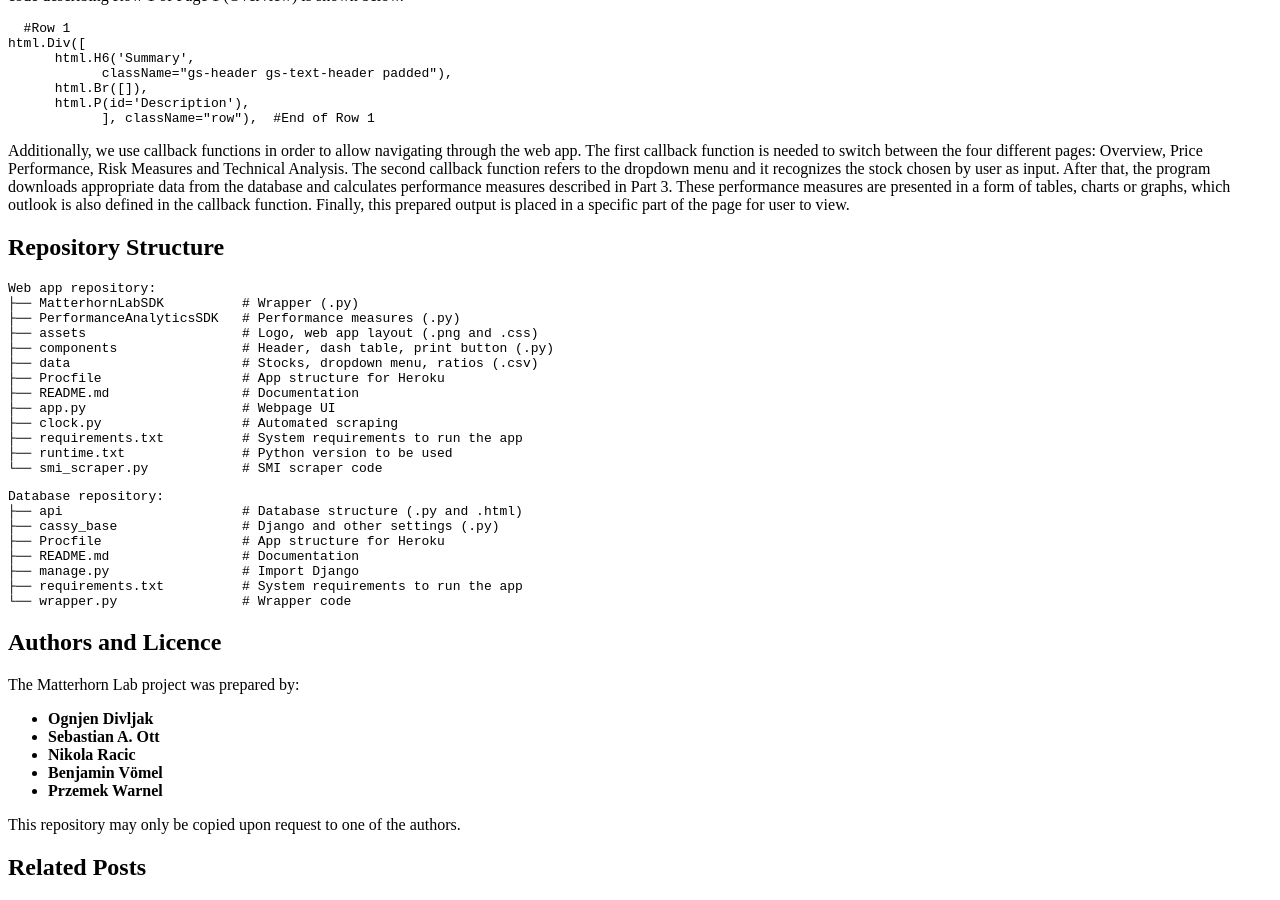
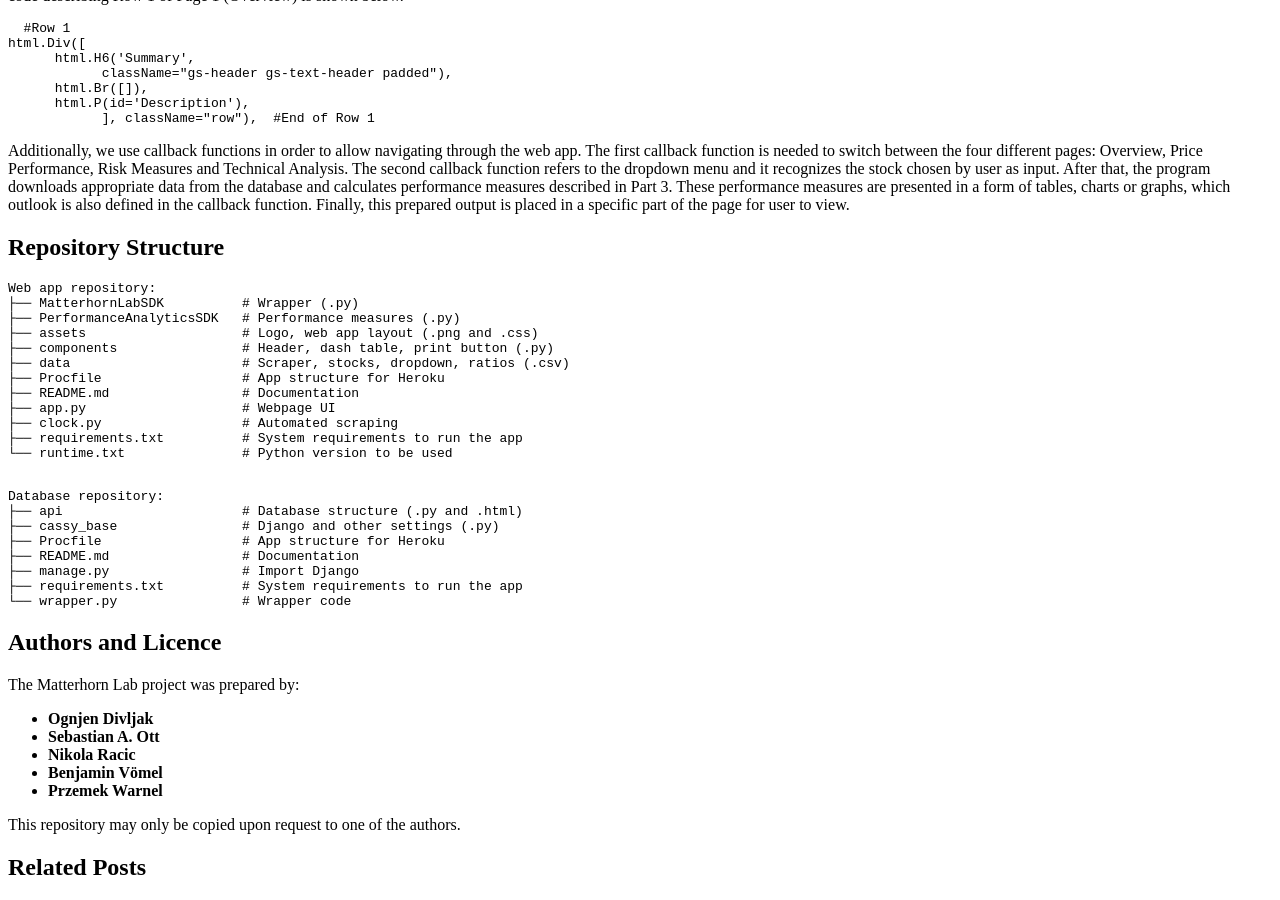
Before and after one commit to matterhornlab/matterhornlab.github.io, a Jekyll site: the page built from _posts/2019-05-24-launch-of-matterhorn-lab.md, in a window 1280 px wide and 900 px high, scrolled down 8693 px. Built offline with Jekyll 4.4.1, drawn with Linux system fonts in a browser that asks for light colours; Markdown is read by kramdown in place of the engine named in the settings.

Commit message:
Update 2019-05-24-launch-of-matterhorn-lab.md

````diff
--- a/_posts/2019-05-24-launch-of-matterhorn-lab.md
+++ b/_posts/2019-05-24-launch-of-matterhorn-lab.md
@@ -154,14 +154,14 @@ Web app repository:
 ├── PerformanceAnalyticsSDK   # Performance measures (.py)
 ├── assets                    # Logo, web app layout (.png and .css)
 ├── components                # Header, dash table, print button (.py)
-├── data                      # Stocks, dropdown menu, ratios (.csv)
+├── data                      # Scraper, stocks, dropdown, ratios (.csv)
 ├── Procfile                  # App structure for Heroku
 ├── README.md                 # Documentation
 ├── app.py                    # Webpage UI
 ├── clock.py                  # Automated scraping
 ├── requirements.txt          # System requirements to run the app
-├── runtime.txt               # Python version to be used
-└── smi_scraper.py            # SMI scraper code
+└── runtime.txt               # Python version to be used
+
 ```
 ```
 Database repository:
````
